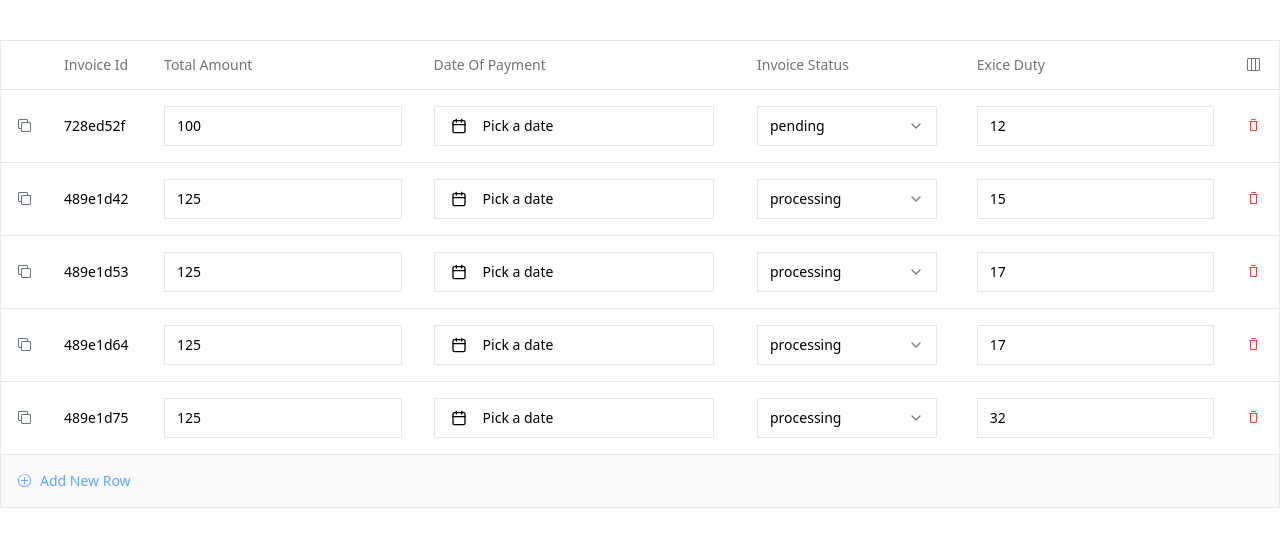
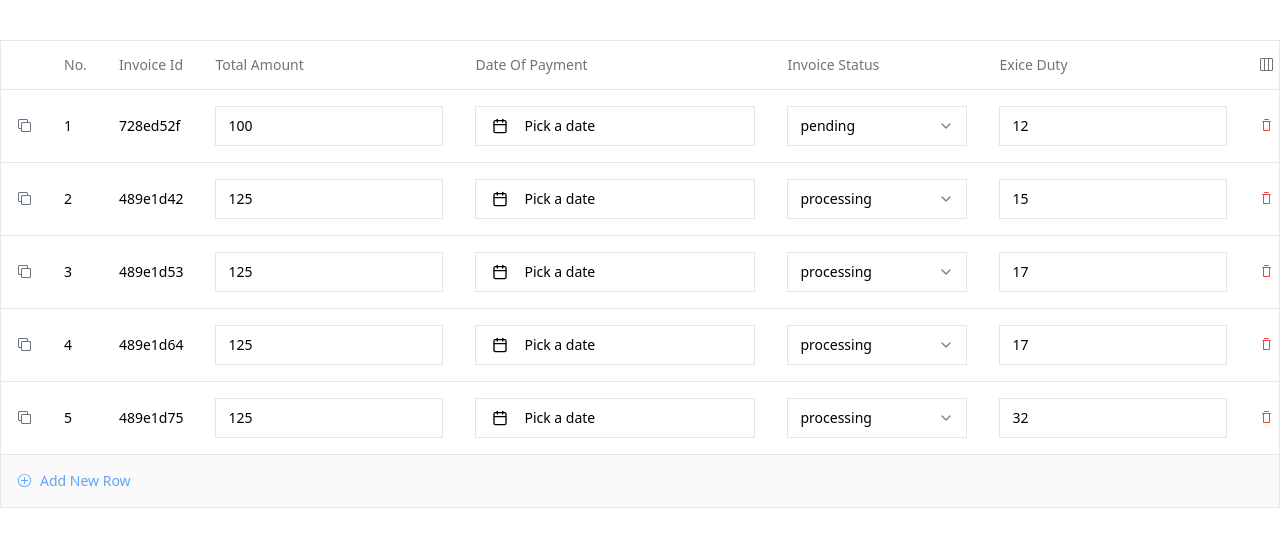
Before and after one commit to Gvin0/table_demo, a React (Vite) app: page / in a window 1280 px wide. Shown: the top 546 px of the page. Built offline with nearby package versions, Linux system fonts and the light colour scheme.

Commit message:
add row number

```diff
--- a/src/App.tsx
+++ b/src/App.tsx
@@ -198,7 +198,7 @@ const columns = [
   {
     id: 'actions',
     header: ({ table }) => {
-      const isDisabled = table.getAllColumns().length > 9;
+      const isDisabled = table.getAllColumns().length > 10;
 
       return (
         <LayoutIcon
--- a/src/data-table.tsx
+++ b/src/data-table.tsx
@@ -32,7 +32,15 @@ export function DataTable<TData extends Payment, TValue>({
   data: defaultData,
 }: DataTableProps<TData, TValue>) {
   const [data, setData] = useState<TData[]>(() => [...defaultData]);
+
+  const rowNumberColumn: ColumnDef<TData, unknown> = {
+    id: 'row-number',
+    header: 'No.',
+    cell: (info) => info.row.index + 1, // Display the row number based on its index
+  };
+
   const [columns, setColumns] = useState<ColumnDef<TData, TValue>[]>(() => [
+    rowNumberColumn,
     ...defaultColumns,
   ]);
 
```
